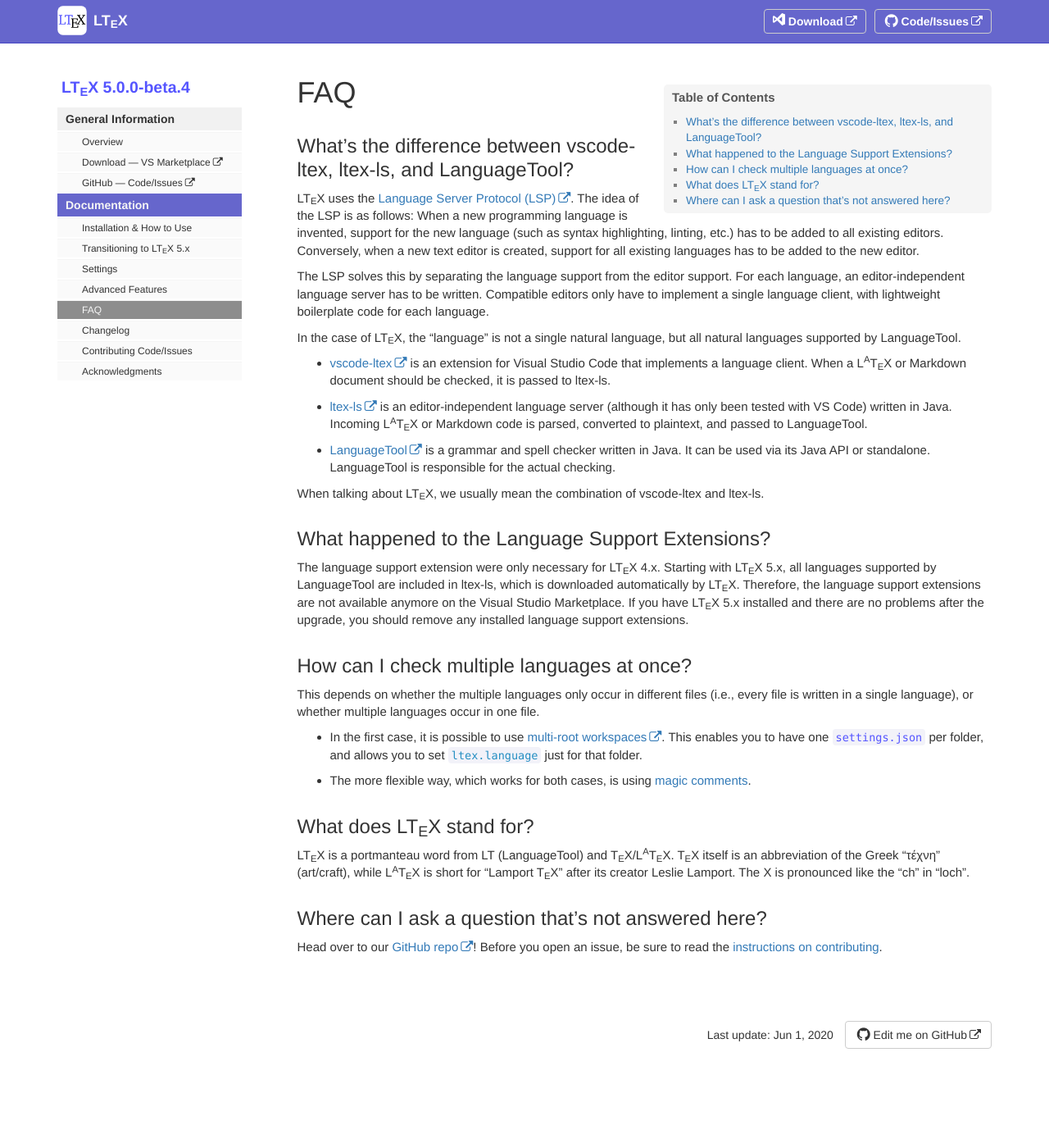
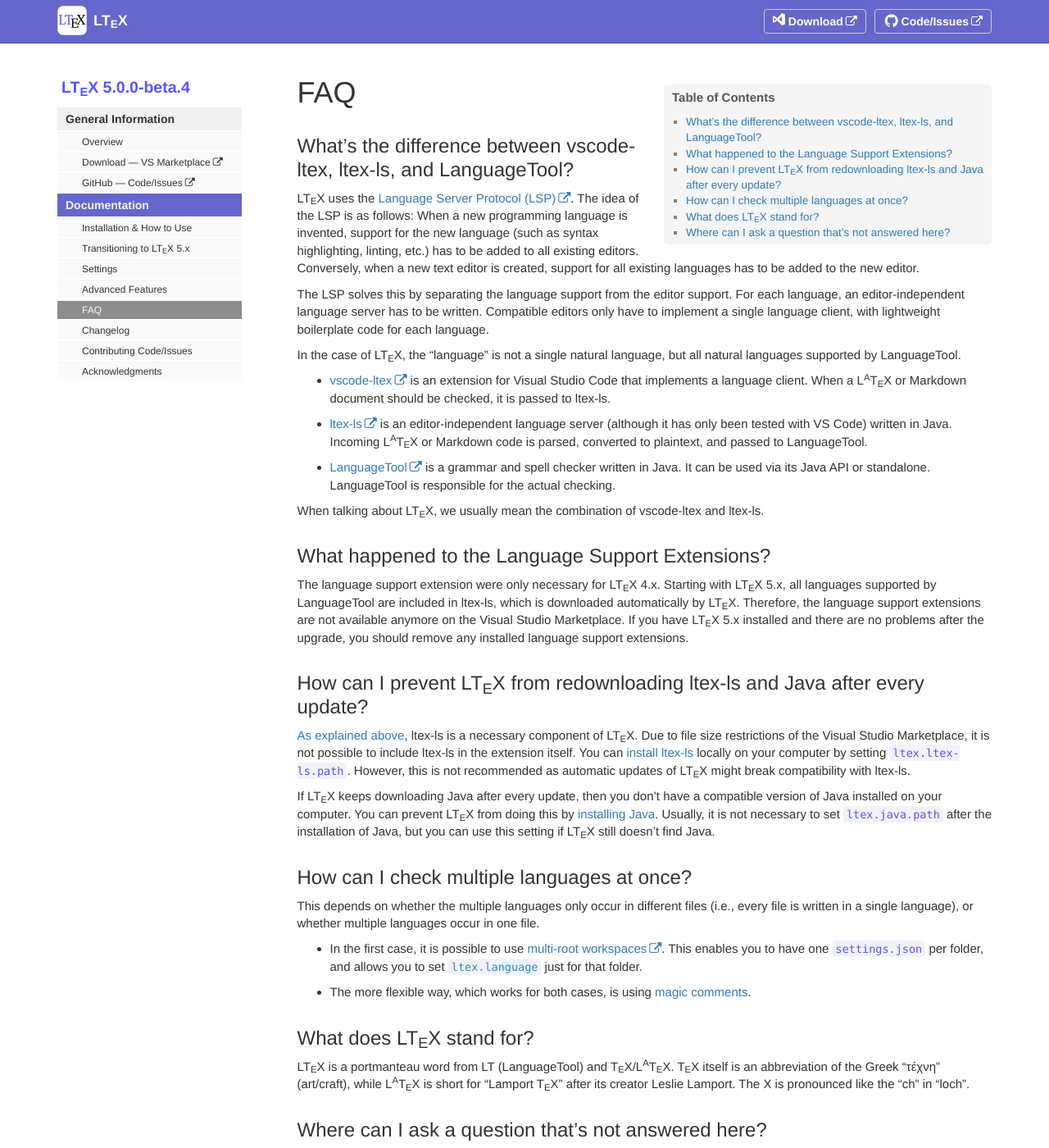
Before and after one commit to valentjn/vscode-ltex, a Jekyll site: the page built from pages/docs/faq.md, in a window 1280 px wide and 1400 px high. Shown: the whole window at 82% size. Built offline with Jekyll 4.4.1, drawn with Linux system fonts in a browser that asks for light colours; comment, search, counter and statistics services are not loaded.

Commit message:
Add question about redownloading to FAQ

```diff
--- a/pages/docs/faq.md
+++ b/pages/docs/faq.md
@@ -22,6 +22,12 @@
 
 The language support extension were only necessary for LTeX 4.x. Starting with LTeX 5.x, all languages supported by LanguageTool are included in ltex-ls, which is downloaded automatically by LTeX. Therefore, the language support extensions are not available anymore on the Visual Studio Marketplace. If you have LTeX 5.x installed and there are no problems after the upgrade, you should remove any installed language support extensions.
 
+## How can I prevent LTeX from redownloading ltex-ls and Java after every update?
+
+[As explained above](faq.html#whats-the-difference-between-vscode-ltex-ltex-ls-and-languagetool), ltex-ls is a necessary component of LTeX. Due to file size restrictions of the Visual Studio Marketplace, it is not possible to include ltex-ls in the extension itself. You can [install ltex-ls](installation-how-to-use.html#second-alternative-download-ltex-lsjava-manually) locally on your computer by setting `ltex.ltex-ls.path`. However, this is not recommended as automatic updates of LTeX might break compatibility with ltex-ls.
+
+If LTeX keeps downloading Java after every update, then you don't have a compatible version of Java installed on your computer. You can prevent LTeX from doing this by [installing Java](installation-how-to-use.html#second-alternative-download-ltex-lsjava-manually). Usually, it is not necessary to set `ltex.java.path` after the installation of Java, but you can use this setting if LTeX still doesn't find Java.
+
 ## How can I check multiple languages at once?
 
 This depends on whether the multiple languages only occur in different files (i.e., every file is written in a single language), or whether multiple languages occur in one file.
```
